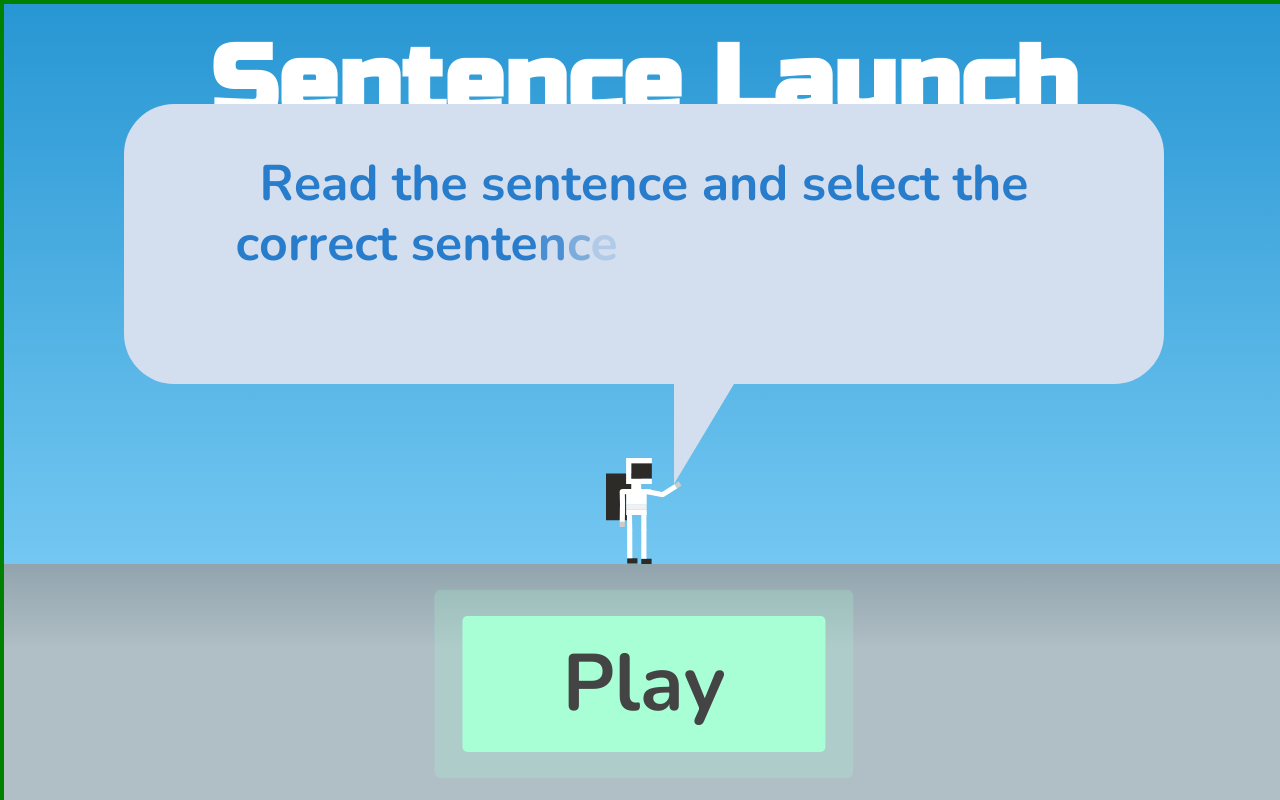
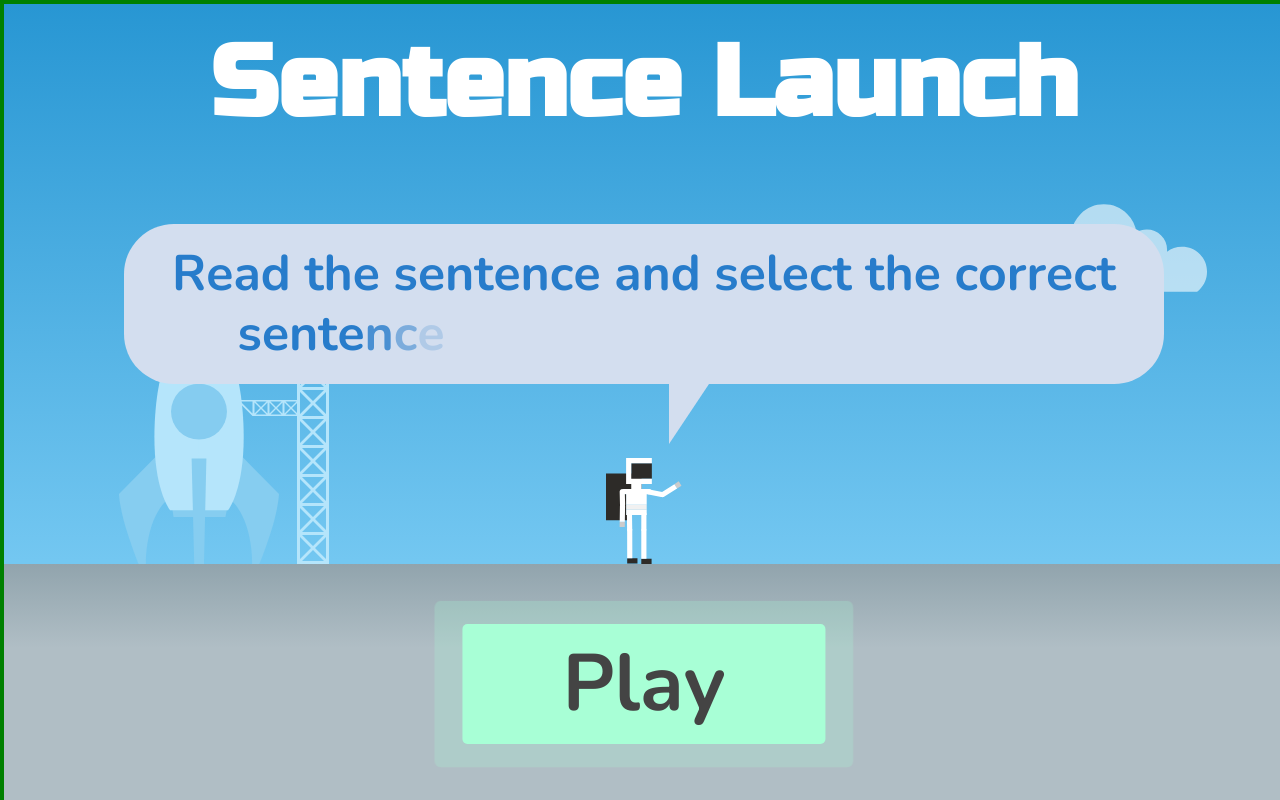
Before and after one commit to drball/sentence-launch-grammar-game, a plain HTML site: page sentence-launch-game.html in a window 1280 px wide. Drawn offline with nearby package versions, Linux system fonts and the light colour scheme.

Commit message:
First screen responsive sizing

```diff
--- a/resources/scss/_scene1.scss
+++ b/resources/scss/_scene1.scss
@@ -7,8 +7,8 @@ $char-entrance-time: 1s;
     background: $btn-bg;
     color: #444444;
     border: 0;
-    padding: 20px 80px;
-    font-size: 60px;
+    padding: 10px 40px;
+    font-size: 30px;
     font-family: $sans-serif;
     font-weight: bold;
     position: absolute;
@@ -18,14 +18,14 @@ $char-entrance-time: 1s;
     border-radius: 5px;
     cursor: pointer;
     transition: background $transition-time;
-    line-height: 1.2;
+    line-height: 1;
     z-index: 1;
 
     @media (min-width: $breakpoint-medium) {
         //font-size: 60px;
     }
 
-    @media (min-width: $breakpoint-large) {
+    @media (min-width: $breakpoint-medium) {
         font-size: 80px;
         padding: 20px 100px;
     }
@@ -64,16 +64,17 @@ $char-entrance-time: 1s;
 .start-instruction {
     $bg: #D3DEEF;
     background: $bg;
-    border-radius: 50px;
-    padding: 25px 35px;
+    border-radius: 20px;
+    padding: 10px 15px;
     position: relative;
     animation: fade-grow-in 200ms ease-out;
     animation-delay: $overlay-delay + $char-entrance-time;
     animation-fill-mode: forwards;
     opacity: 0;
 
-    @media (min-width: $breakpoint-large) {
-        padding: 50px 70px;
+    @media (min-width: $breakpoint-medium) {
+        padding: 20px 30px;
+        border-radius: 50px;
     }
 
     &:after {
@@ -81,18 +82,23 @@ $char-entrance-time: 1s;
         content: "";
         display: block;
         position: absolute;
-        bottom: -60px;
-        left: calc(50% + 30px);
+        bottom: -20px;
+        left: calc(50% + 15px);
         width: 0;
         height: 0;
         border-left: 0 solid transparent;
-        border-right: 30px solid transparent;
-        border-top: 60px solid $bg;
+        border-right: 10px solid transparent;
+        border-top: 20px solid $bg;
+
+        @media (min-width: $breakpoint-medium) {
+
+        }
 
         @media (min-width: $breakpoint-large) {
-            bottom: -100px;
-            border-right: 60px solid transparent;
-            border-top: 100px solid $bg;
+            bottom: -60px;
+            border-right: 40px solid transparent;
+            border-top: 60px solid $bg;
+            left: calc(50% + 25px);
         }
     }
 
@@ -102,9 +108,13 @@ $char-entrance-time: 1s;
 
     &__wrapper {
         width: calc(100vw - 60px);
-        max-width: 600px;
-        margin: 0 auto 160px;
+        max-width: 400px;
+        margin: 0 auto 60px;
         transform: translateX(-50%);
+
+        @media (min-width: $breakpoint-medium) {
+            max-width: 600px;
+        }
 
         @media (min-width: $breakpoint-large) {
             margin-bottom: 180px;
@@ -115,9 +125,13 @@ $char-entrance-time: 1s;
     &__text {
         color: #277CCB;
         text-align: center;
-        font-size: 22px;
+        font-size: 20px;
         margin: 0;
         padding: 0;
+
+        @media (min-width: $breakpoint-medium) {
+            font-size: 40px;
+        }
 
         @media (min-width: $breakpoint-large) {
             font-size: 50px;
@@ -137,21 +151,22 @@ $char-entrance-time: 1s;
     animation: move-from-left $char-entrance-time linear;
     animation-fill-mode: both;
     animation-delay: $overlay-delay;
-    //opacity: 0;
+    z-index: 1;
 }
 
 .character {
     position: absolute;
     bottom: 0;
     left: 0;
-    width: 77px;
-    height: 106px;
+    width: 32px;
+    height: 48px;
     background: url(#{$images-path}/astronaut.svg) no-repeat bottom;
     background-size: contain;
     transform: translateX(-50%);
 
     @media (min-width: $breakpoint-large) {
-
+        width: 77px;
+        height: 106px;
     }
 
 }
@@ -180,7 +195,38 @@ $char-entrance-time: 1s;
     font-family: $font-russo;
     line-height: 1.2;
 
+    @media (min-width: $breakpoint-medium) {
+        font-size: 60px;
+    }
+
     @media (min-width: $breakpoint-large) {
         font-size: 100px;
     }
 }
+
+.rocket-bg {
+    width: 15vw;
+    height: auto;
+    position: absolute;
+    left: 5%;
+    bottom: $ground-height;
+    z-index: 1;
+
+    @media (min-width: $breakpoint-medium) {
+        left: 9%;
+        width: 210px;
+    }
+}
+
+.cloud-1 {
+    width: 16vw;
+    height: auto;
+    position: absolute;
+    right: 6%;
+    top: 25%;
+    opacity: 0.6;
+
+    @media (min-width: $breakpoint-medium) {
+
+    }
+}
--- a/resources/scss/main.scss
+++ b/resources/scss/main.scss
@@ -10,9 +10,9 @@ $text-dark: #444;
 $font-russo: 'Russo One', sans-serif;
 $font-nunito: "Nunito",sans-serif;
 $sans-serif: $font-nunito;
-$breakpoint-medium: 640px;
-$breakpoint-large: 1024px;
-$breakpoint-xlarge: 1200px;
+$breakpoint-medium: 850px;
+$breakpoint-large: 1200px;
+$breakpoint-xlarge: 1400px;
 
 html,
 body {
@@ -29,7 +29,7 @@ body {
 .rotate-message {
     display: none;
 
-    @media (max-width: #{$breakpoint-medium}) and (orientation: portrait) {
+    @media (max-width: #{$breakpoint-large}) and (orientation: portrait) {
         display: block;
         position: absolute;
         top: 0;
--- a/sentence-launch-game.html
+++ b/sentence-launch-game.html
@@ -15,8 +15,12 @@
 
     <div class="overlay"></div>
 
+
+
     <div class="screen screen-1">
         <h1 class="title">Sentence Launch <i class="sr-only">A grammar game to teach children about "sentence types"</i></h1>
+        <img src="images/rocket-bg.svg" class="rocket-bg" alt="Rocket">
+        <img src="images/cloud-large.svg" class="cloud-1" alt="Cloud">
         <div class="ground"></div>
         <div class="character-wrapper">
             <div class="character"></div>
```
Also changed, not shown: css/main.css, images/cloud-large.svg (added), images/rocket-bg.svg (added).
